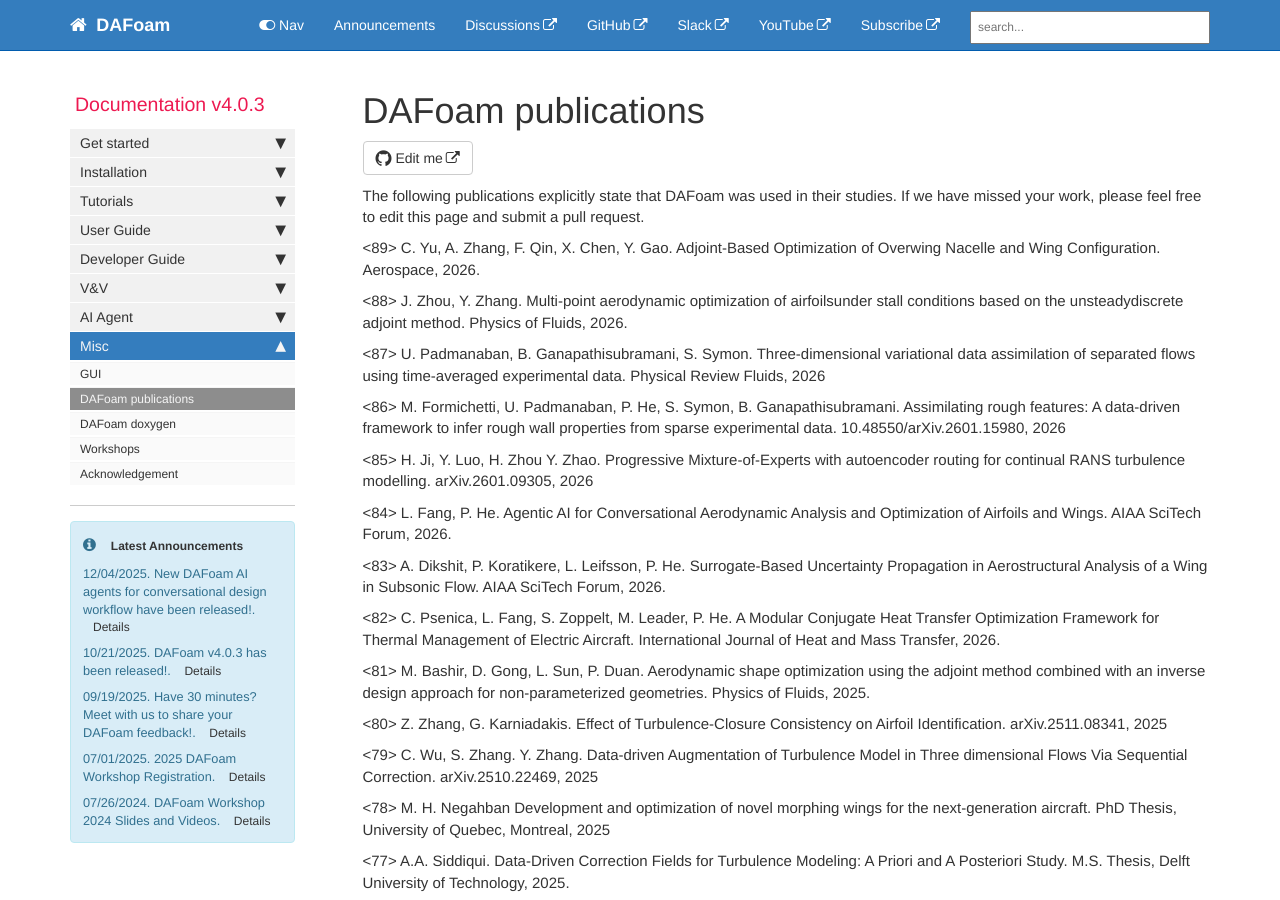
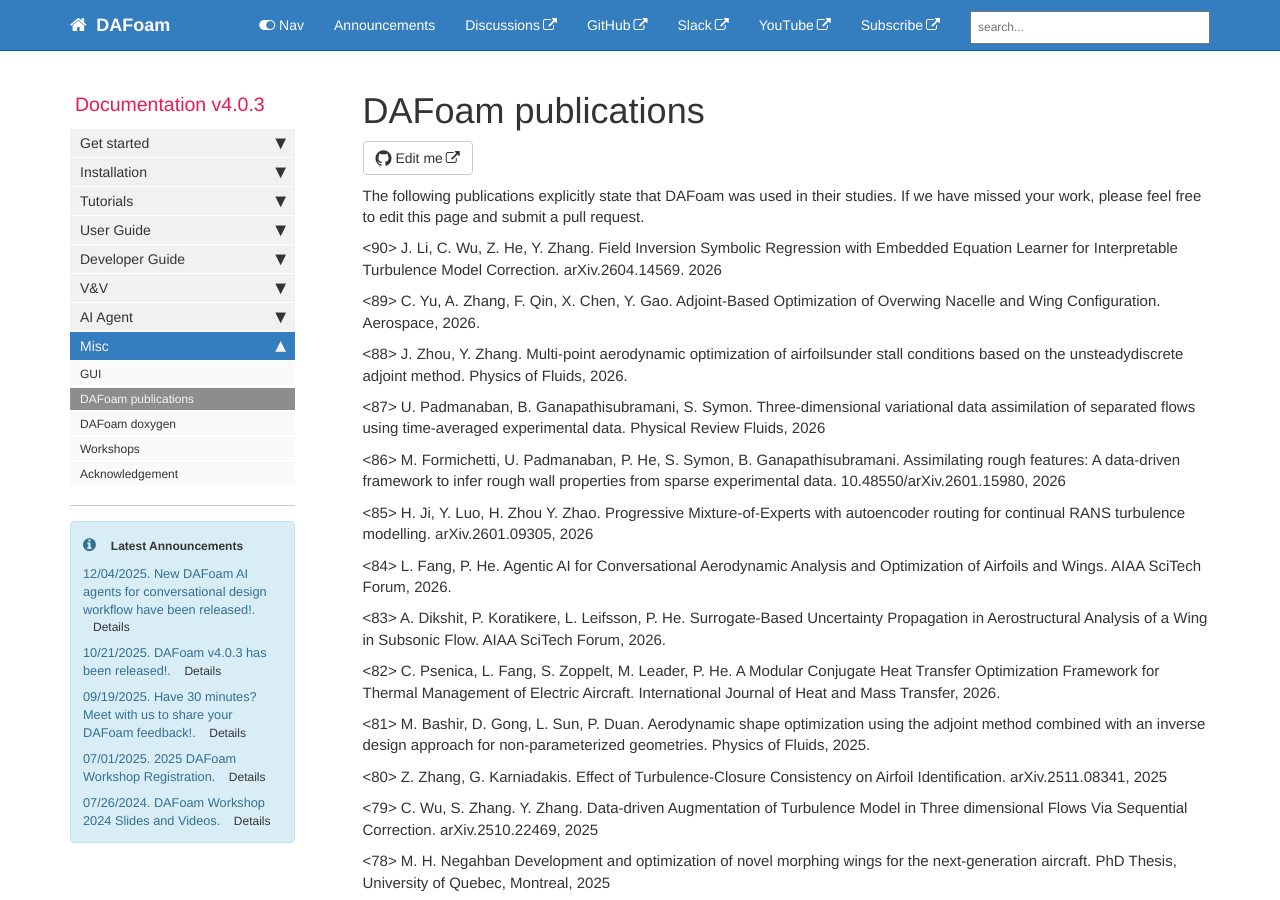
Before and after one commit to DAFoam/DAFoam.github.io, a Jekyll site: the page built from pages/mydoc/mydoc_docs_publications.md, in a window 1280 px wide and 900 px high. Built offline with Jekyll 4.4.1, drawn with Linux system fonts in a browser that asks for light colours; comment, search, counter and statistics services are not loaded.

Commit message:
content update

```diff
--- a/pages/mydoc/mydoc_docs_publications.md
+++ b/pages/mydoc/mydoc_docs_publications.md
@@ -8,6 +8,8 @@ folder: mydoc
 ---
 
 The following publications explicitly state that DAFoam was used in their studies. If we have missed your work, please feel free to edit this page and submit a pull request.
+
+<90> J. Li, C. Wu, Z. He, Y. Zhang. Field Inversion Symbolic Regression with Embedded Equation Learner for Interpretable Turbulence Model Correction. arXiv.2604.14569. 2026
 
 <89> C. Yu, A. Zhang, F. Qin, X. Chen, Y. Gao. Adjoint-Based Optimization of Overwing Nacelle and Wing Configuration. Aerospace, 2026.
 
```
